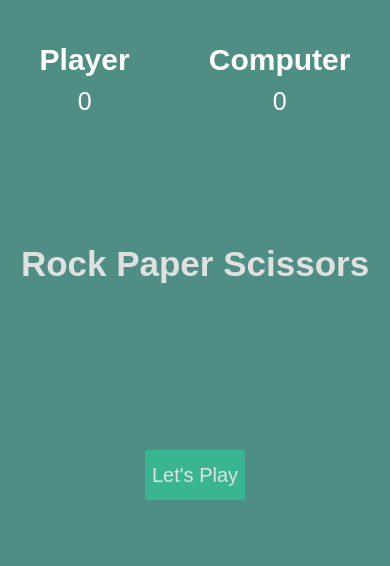
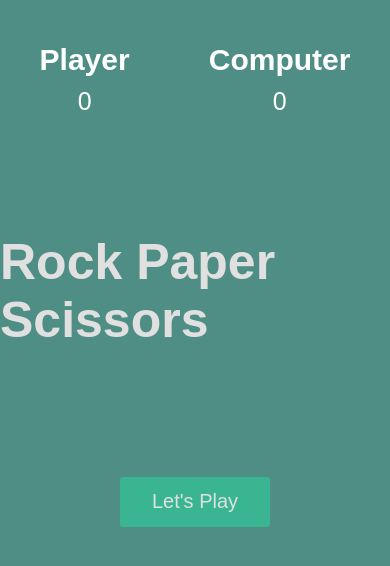
Before and after one commit to rachithkad/Rock-Paper-Scissors, a plain HTML site: page Rock-Paper-Scissors/index.html in a window 390 px wide. Shown: the top 566 px of the page. Drawn offline with Linux system fonts and the light colour scheme.

Commit message:
Update style.css

```diff
--- a/Rock-Paper-Scissors/style.css
+++ b/Rock-Paper-Scissors/style.css
@@ -145,27 +145,3 @@ div.fadeIn {
     transform: translateY(0px);
   }
 }
-
-@media only screen and (max-width: 740px) {
-  *{
-    margin: 0px;
-  }
-
-  .intro h1{
-    font-size: 35px;
-  }
-
-  .winner{
-    font-size: 35px;
-  }
-
-  .hands , .options{
-    justify-content: center;
-
-  }
-
-  .intro button , .match button{
-    width: 100px;
-    margin: 15px;
-  }
-}
```
